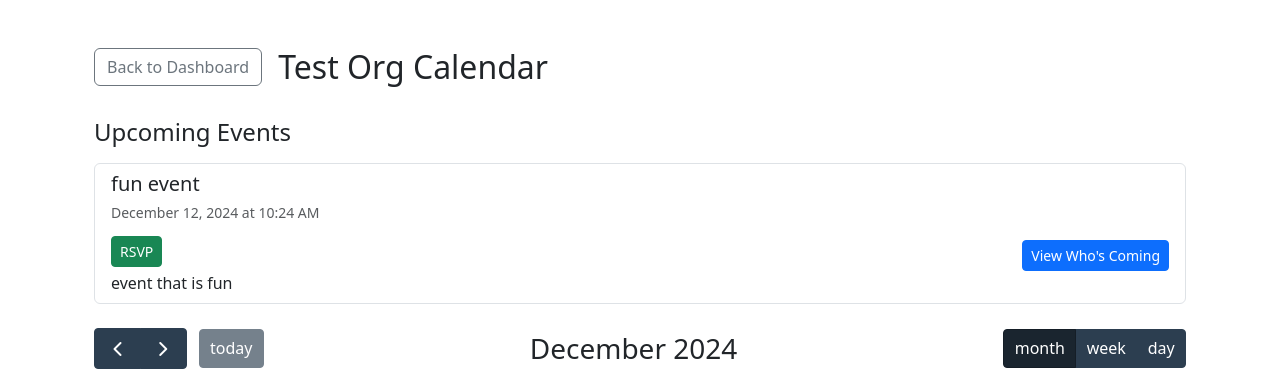
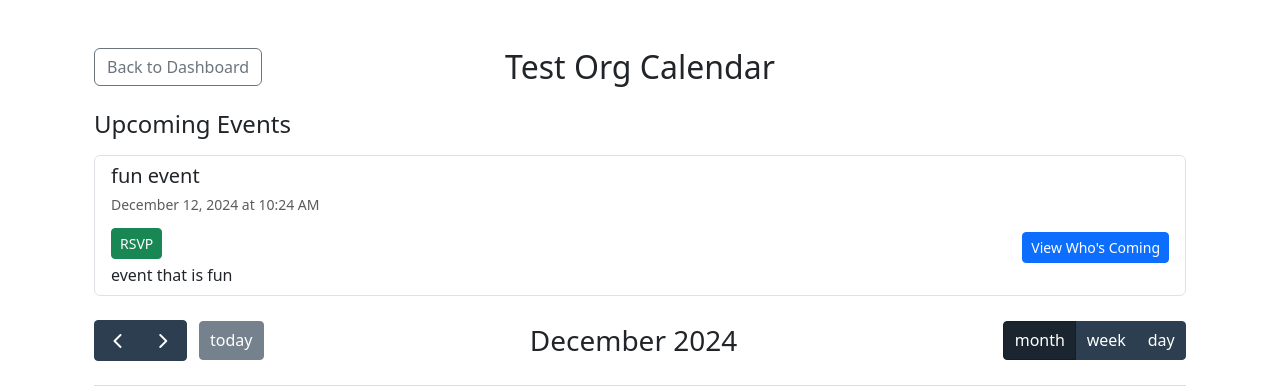
Before and after one commit to alexanderhalpern/CS3240Project, a Django app: a page that uses users/templates/cio/calendar.html in a window 1280 px wide. Shown: the part 56-442 px from the top of the page. Run offline with Django 4.2, Linux system fonts and the light colour scheme; a user stored in the database is signed in; data comes from the database, SQL or seed files in the repository; some libraries are stand-ins or nearby versions.

Commit message:
reformatting title on calendar

```diff
--- a/users/templates/cio/calendar.html
+++ b/users/templates/cio/calendar.html
@@ -6,13 +6,13 @@
     {% bootstrap_css %}
     <link href="https://cdn.jsdelivr.net/npm/fullcalendar@5.11.3/main.min.css" rel="stylesheet" />
     <div class="container mt-5">
-        <div class="d-flex align-items-center justify-content-between mb-4 flex-wrap">
-            <a href="{% url 'users:cio-dashboard' slug=cio.slug %}" class="btn btn-outline-secondary me-3 mb-2">
+        <div class="d-flex align-items-center justify-content-center mb-4 position-relative">
+            <a href="{% url 'users:cio-dashboard' slug=cio.slug %}" class="btn btn-outline-secondary position-absolute start-0">
                 Back to Dashboard
             </a>
-            <h2 class="mb-0 me-auto text-center mb-2">{{ cio.name }} Calendar</h2>
+            <h2 class="mb-0 text-center">{{ cio.name }} Calendar</h2>
             {% if request.user.is_authenticated and request.user in cio.admins.all %}
-                <a href="{% url 'users:create_event' slug=cio.slug %}" class="btn btn-primary mb-2">
+                <a href="{% url 'users:create_event' slug=cio.slug %}" class="btn btn-primary position-absolute end-0">
                     Create Event
                 </a>
             {% endif %}
```
